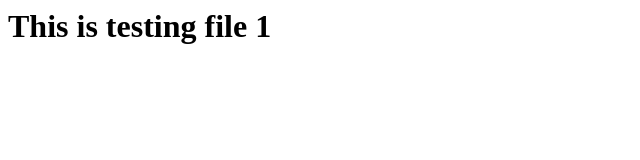
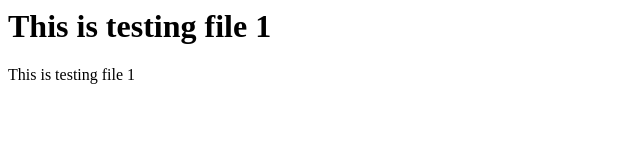
Before and after one commit to abdaloo/test-repo1, a plain HTML site: page index.html in a window 1280 px wide. Shown: the whole page, without its empty margins (0-640 px from the left). Drawn offline with Linux system fonts and the light colour scheme.

Commit message:
add para

```diff
--- a/index.html
+++ b/index.html
@@ -1 +1,2 @@
 <h1>This is testing file 1</h1>
+<p>This is testing file 1</p>
```
